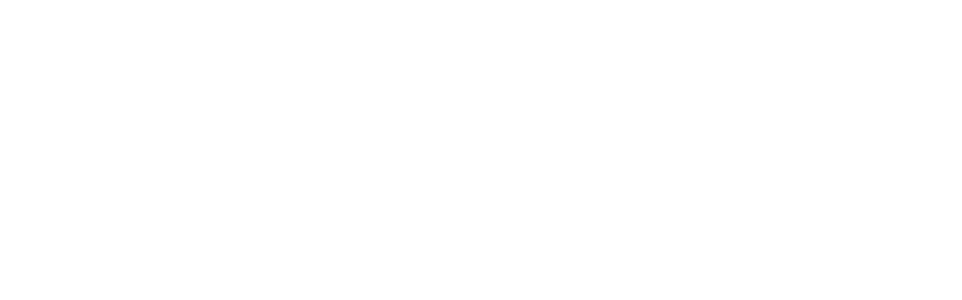
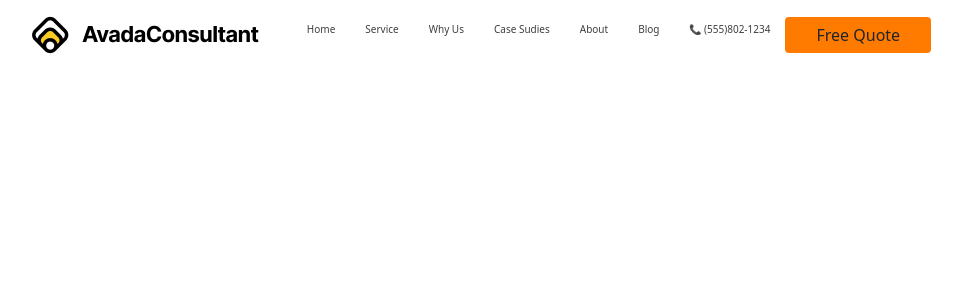
Before and after one commit to Martino888/proj-html-vuejs, a Vue app: page / in a window 1280 px wide. Shown: the top 300 px of the page, without its empty margins (160-1122 px from the left). Built offline with nearby package versions, Linux system fonts and the light colour scheme.

Commit message:
nav bar 1.0

```diff
--- a/src/components/HeaderAvada.vue
+++ b/src/components/HeaderAvada.vue
@@ -1,15 +1,110 @@
 <template>
   <div>
-
+    <header>
+        <div class="contain">
+            <img class="logo" src="@/assets/images/avada-marketing-logo.png" alt="logo">
+            <ul>
+                <li v-for="(link, index) in links" :key="index" class="list_active"><a :href="link.href">{{link.text}}</a></li>
+            </ul>
+            <button class="btn"> Free Quote</button>
+        </div>
+    </header>
   </div>
 </template>
 
 <script>
+/* eslint-disable */
 export default {
-
+    name:'HeaderAvada',
+    data () {
+        return {
+            links:[
+                {
+                href: '#',
+                text: 'Home'
+            },
+            {
+                href: '#',
+                text: 'Service'
+            },
+            {
+                href: '#',
+                text: 'Why Us'
+            },
+            {
+                href: '#',
+                text: 'Case Sudies'
+            },
+            {
+                href: '#',
+                text: 'About'
+            },
+            {
+                href: '#',
+                text: 'Blog'
+            },
+            {
+                href: '#',
+                text: '📞 (555)802-1234'
+            }
+          ]
+        }
+    }
 }
 </script>
 
-<style>
+<style lang="scss" scoped>
+  .header {
+      height: 70px;
+  }
+
+  .contain{
+    display:flex;
+    align-items:center;
+    justify-content: center;
+    background-color: white;
+    width: 100%;
+  }
+
+    li{
+      display:inline-block;
+      padding: 15px;
+    }
+
+    a{
+      text-decoration:none;
+      color:rgb(63, 61, 61);
+      font-size: x-small;
+    }
+
+    a:hover{
+      color:rgb(255, 123, 0);
+    }
+
+    .here{
+      width: 100%;
+      background-color: black;
+      color:white;
+    }
+
+    .list_active:hover {
+      color: rgb(255, 111, 0);
+      &::after {
+      content: "";
+        display: block;
+        width: 30px;
+        height: 2px;
+        background-color: rgb(255, 123, 0);
+        margin: auto;
+        margin-top: 1rem;
+        margin-bottom: -36px;
+      }}
+
+    .btn{
+      background-color: rgb(255, 123, 0);
+      padding: 5px;
+      padding-left: 30px;
+      padding-right: 30px;
+    }
 
 </style>
```
